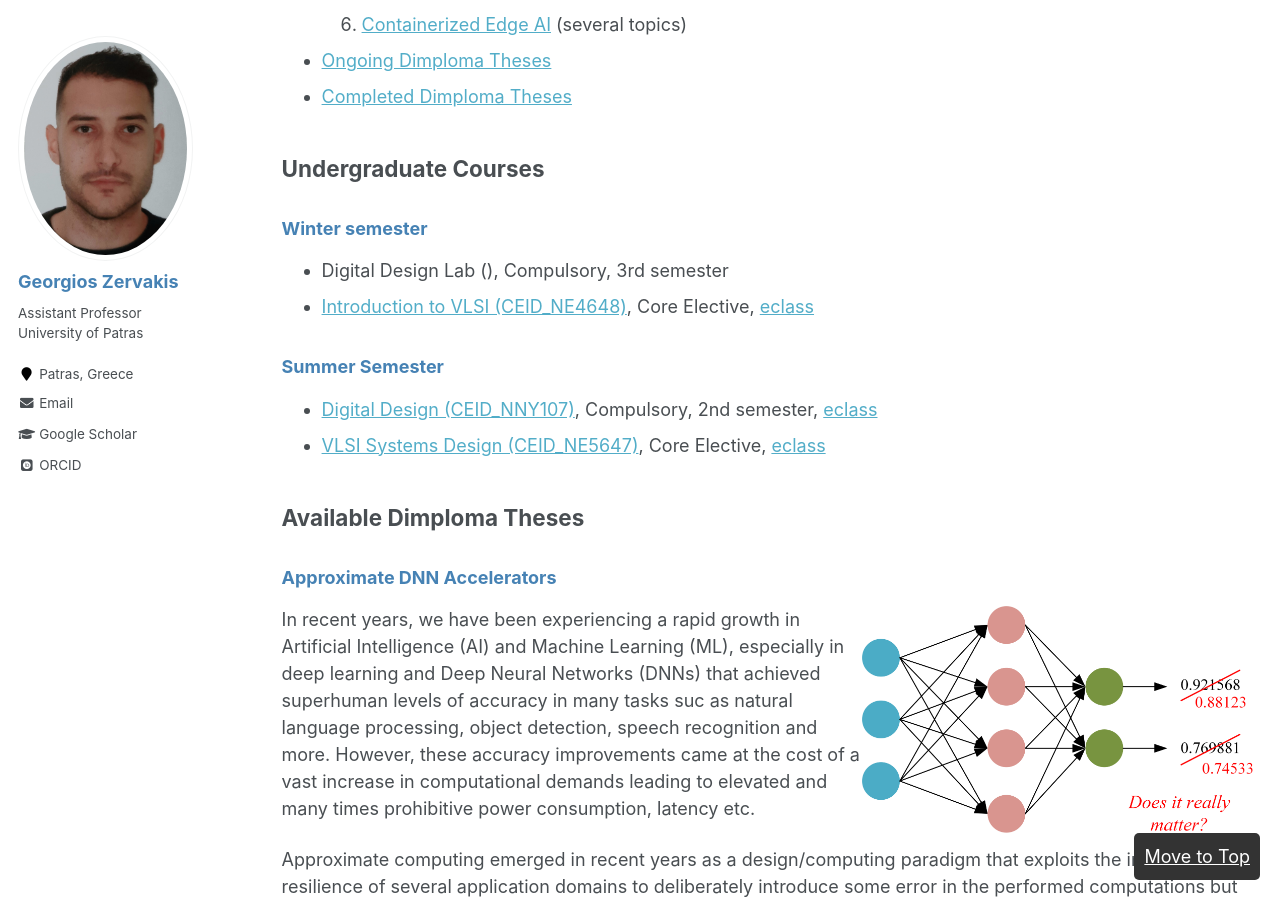
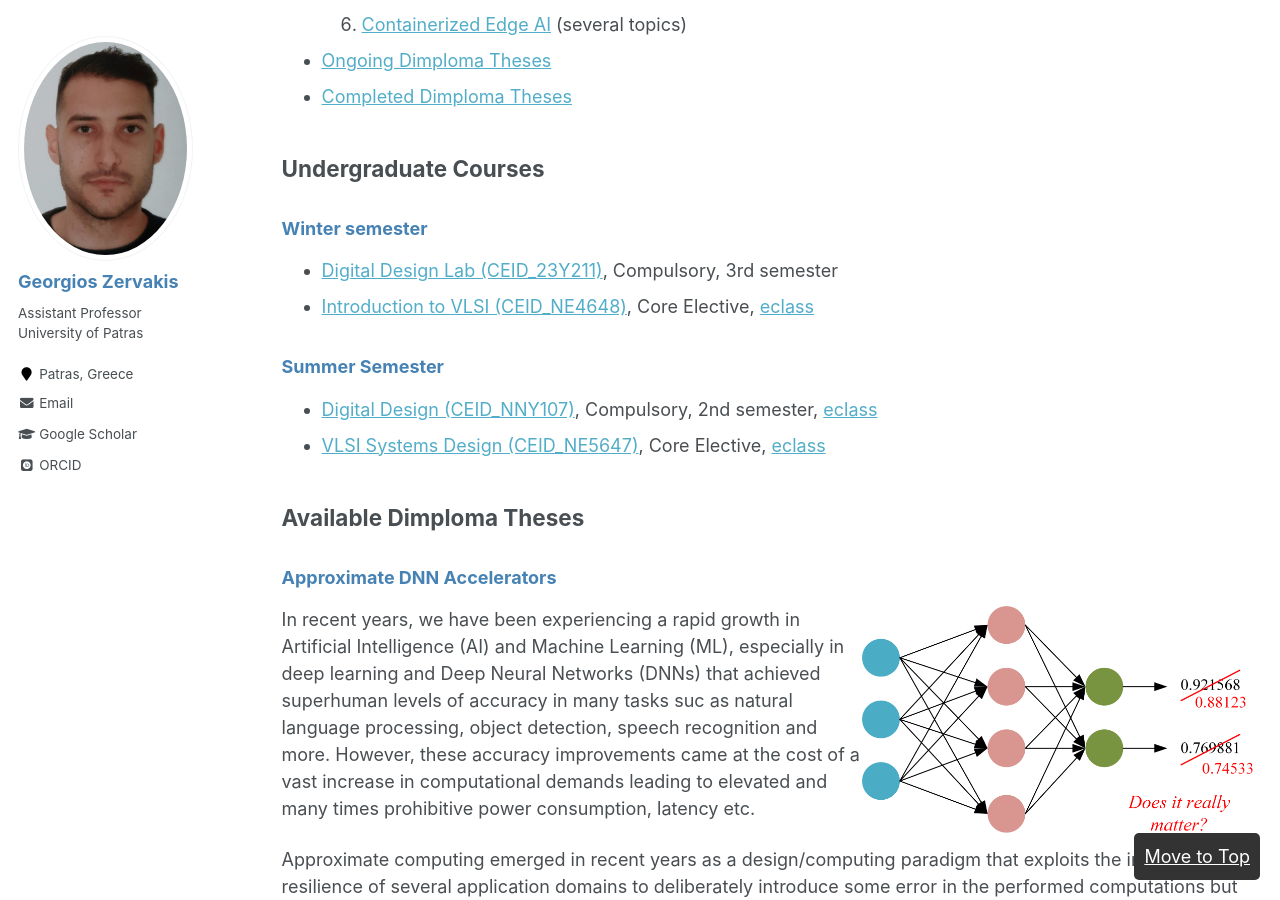
Before and after one commit to giozerv/giozerv.github.io, a Jekyll site: the page built from _pages/teaching.md, in a window 1280 px wide and 900 px high, scrolled down 411 px. Built offline with Jekyll 4.4.1, drawn with Linux system fonts in a browser that asks for light colours; some web fonts are replaced.

Commit message:
Update teaching.md

```diff
--- a/_pages/teaching.md
+++ b/_pages/teaching.md
@@ -62,7 +62,7 @@ h3 {
 ## Undergraduate Courses
 ### Winter semester
 
-* Digital Design Lab (), Compulsory, 3rd semester
+* [Digital Design Lab (CEID_23Y211)](https://www.ceid.upatras.gr/en/node/27360), Compulsory, 3rd semester
 * [Introduction to VLSI (CEID_ΝΕ4648)](https://www.ceid.upatras.gr/en/undergraduate/courses/introduction-vlsi), Core Elective, [eclass](https://eclass.upatras.gr/courses/CEID1256/)
 
 ### Summer Semester
```
